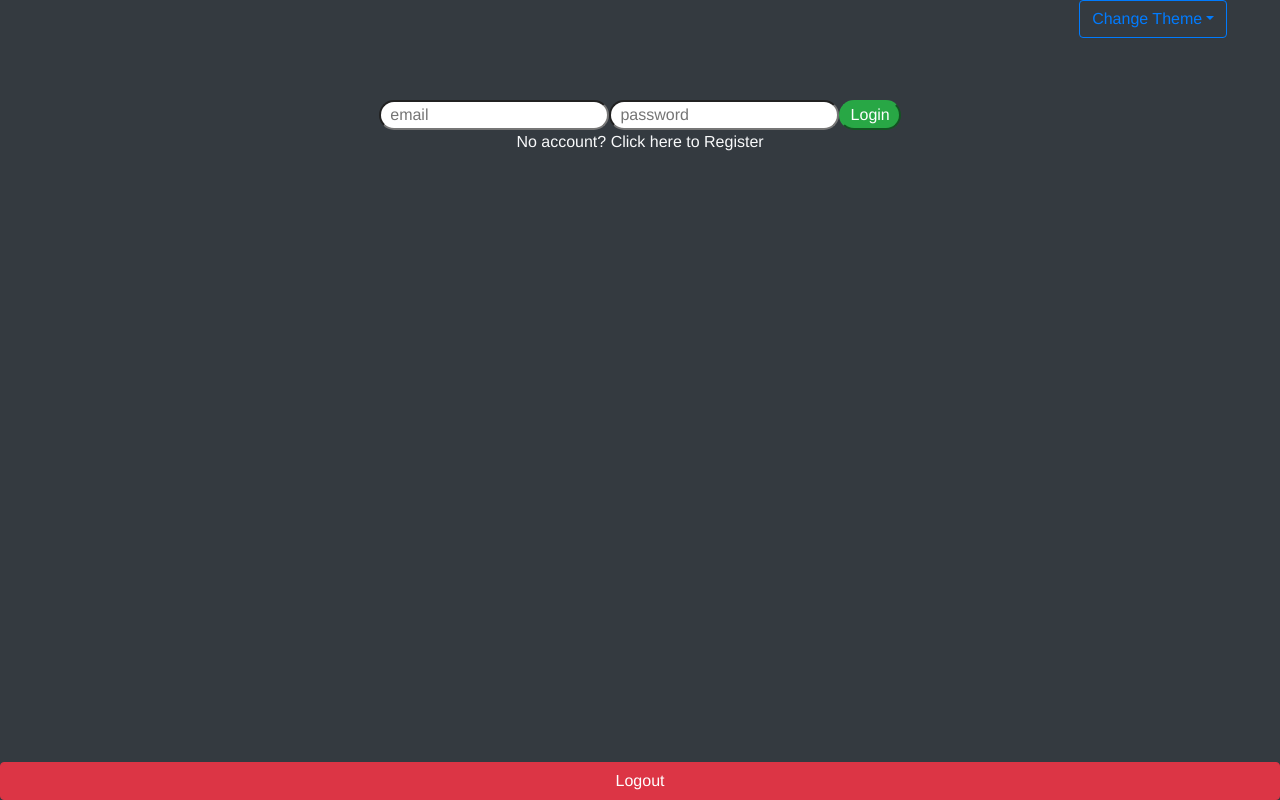
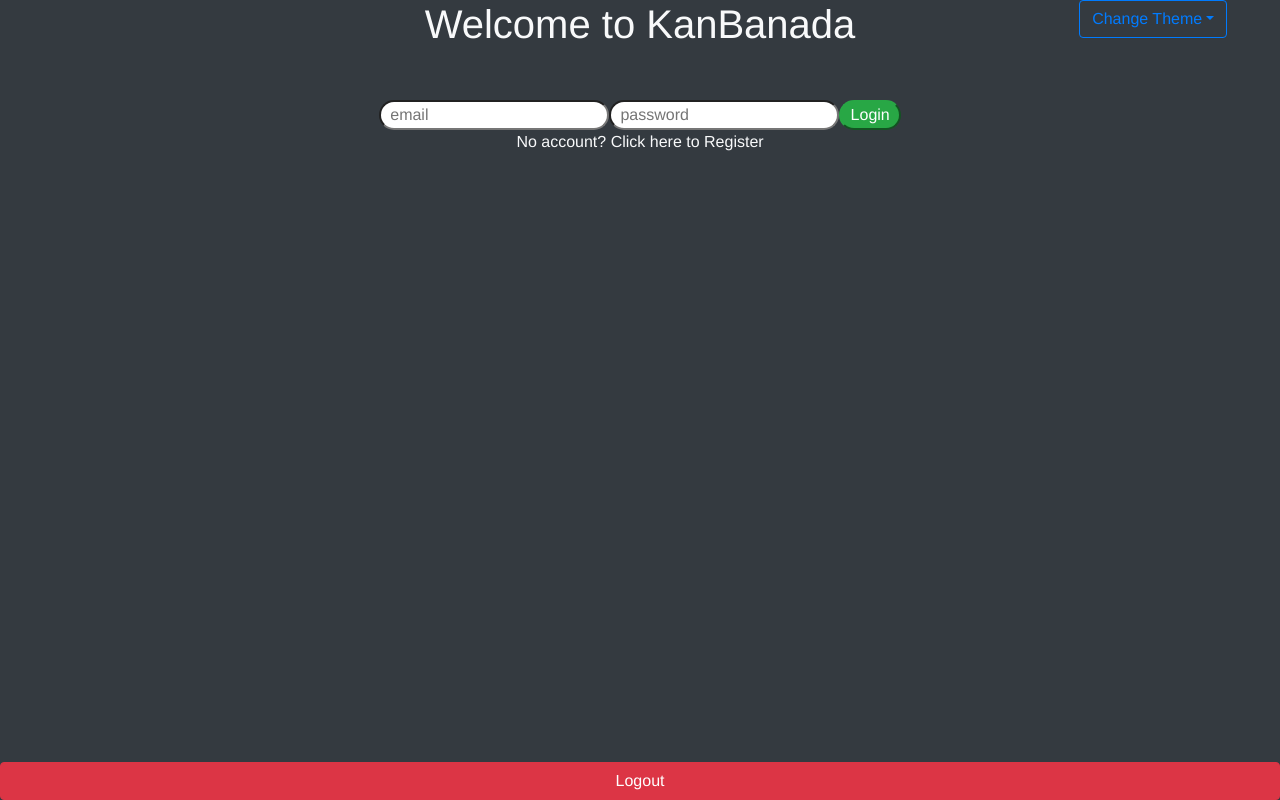
Before and after one commit to BradenDykstra/kanban, a Vue app in the folder client/: page /#/login in a window 1280 px wide. Built offline with nearby package versions, Linux system fonts and the light colour scheme; no server answers.

Commit message:
title on login

```diff
--- a/client/src/views/Login.vue
+++ b/client/src/views/Login.vue
@@ -1,7 +1,9 @@
 <template>
   <div class="login text-light">
     <div class="row">
-      <div class="col-12 space"></div>
+      <div class="col-12 space">
+        <h1>Welcome to KanBanada</h1>
+      </div>
     </div>
     <form v-if="loginForm" @submit.prevent="loginUser">
       <input class="badge-pill" type="email" v-model="creds.email" placeholder="email" />
```
